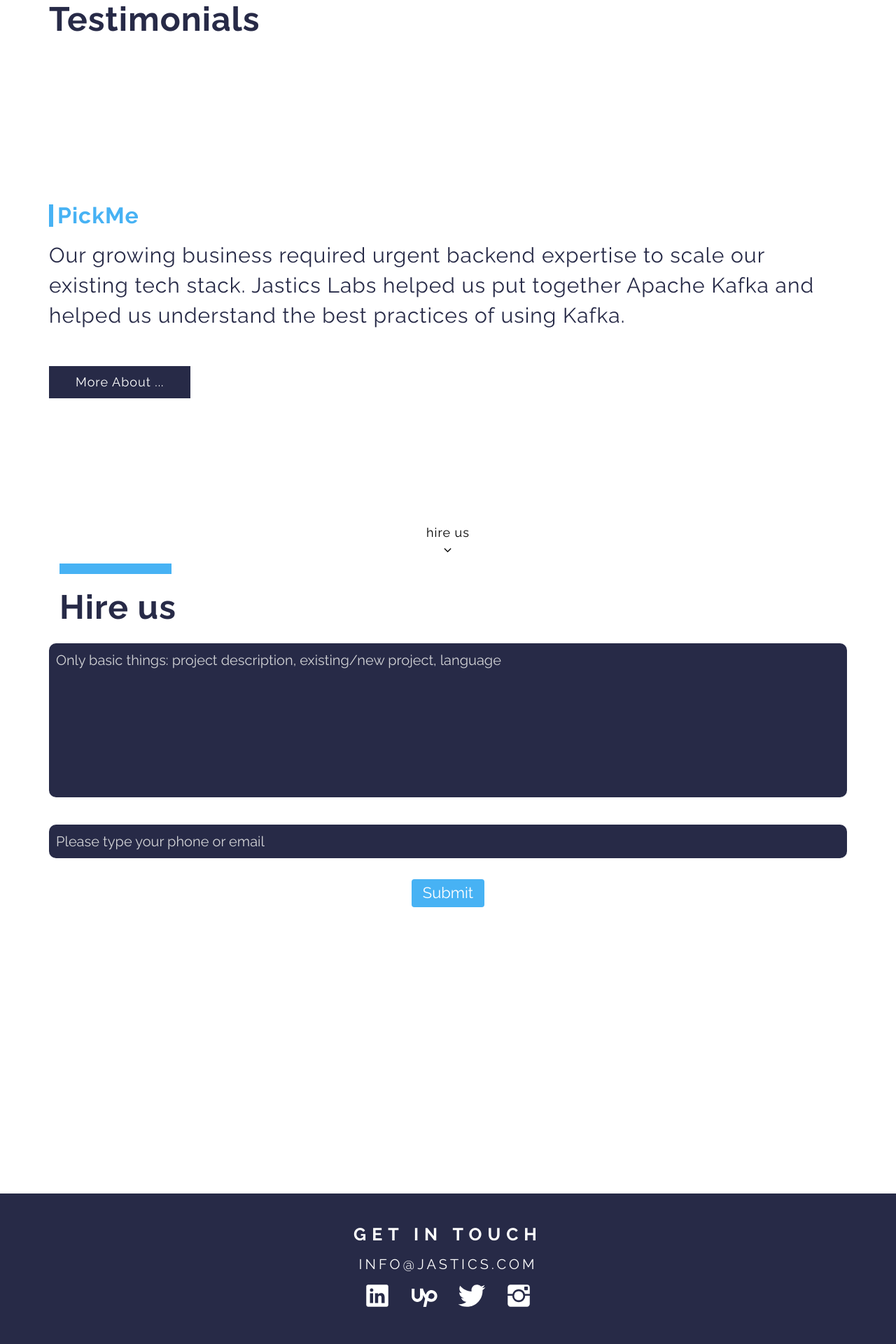
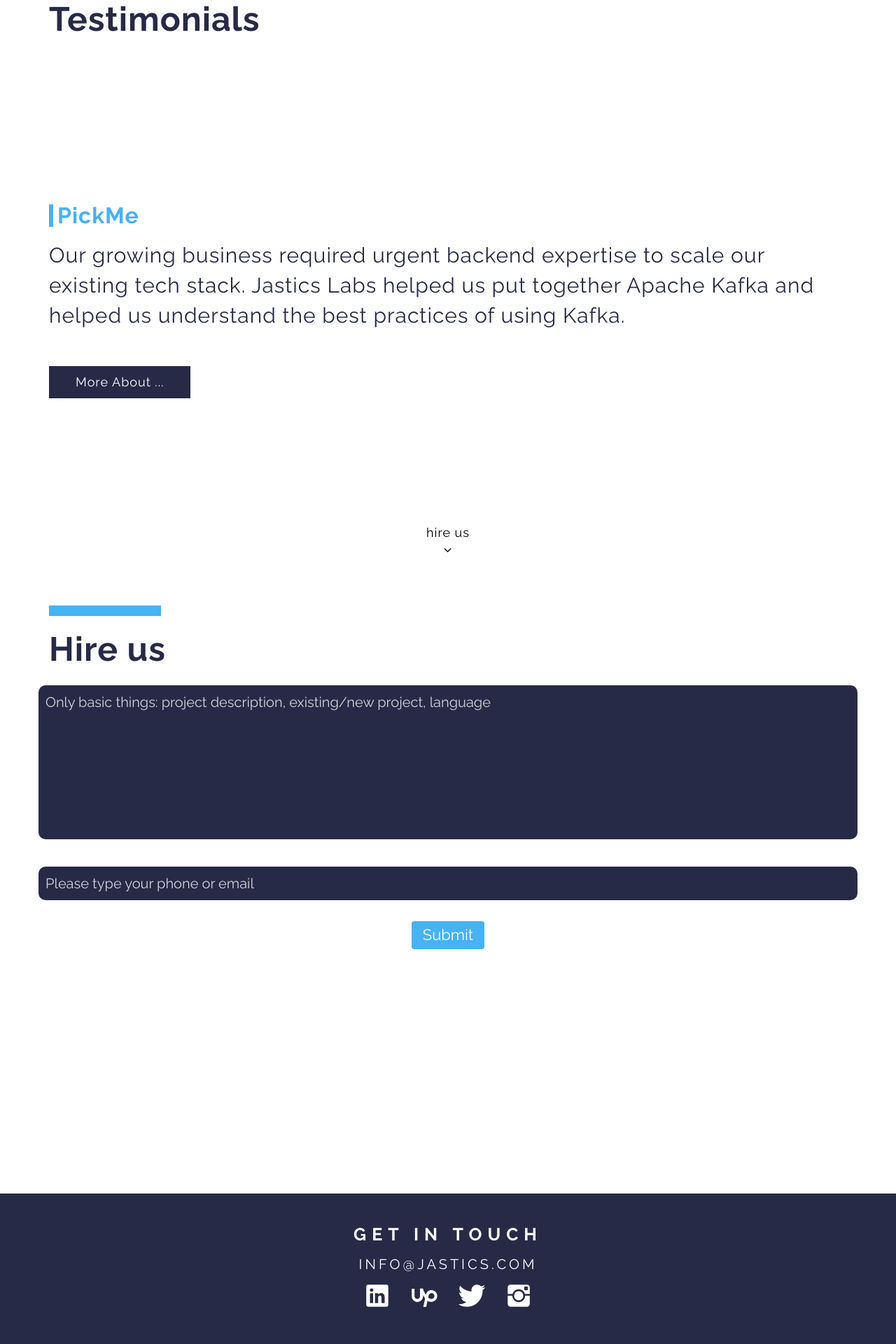
Before and after one commit to ivanursul/jastics, a Jekyll site: the page built from index.md, in a window 1280 px wide. Shown: the part 2795-4715 px from the top of the page at 70% size. Built offline with Jekyll 4.4.1, drawn with Linux system fonts in a browser that asks for light colours.

```diff
--- a/_includes/hire-us.html
+++ b/_includes/hire-us.html
@@ -1,6 +1,6 @@
 <div id="hire-us-wrapper" class="container-fluid hire-us-wrapper">
 
-    <div class="container hire-us">
+    <div class="container hire-us-section">
 
         <div class="col-md-12">
             <div class="horizontal-lightblue-line"></div>
--- a/_sass/hire-us.scss
+++ b/_sass/hire-us.scss
@@ -12,6 +12,12 @@
 .hire-us__heading,
 .hire-us__section-heading {
     color: $darkblue;
+}
+
+.hire-us-section {
+    padding: 60px 0;
+    min-height: 100vh;
+    position: relative;
 }
 
 .hire-us__heading {
```
